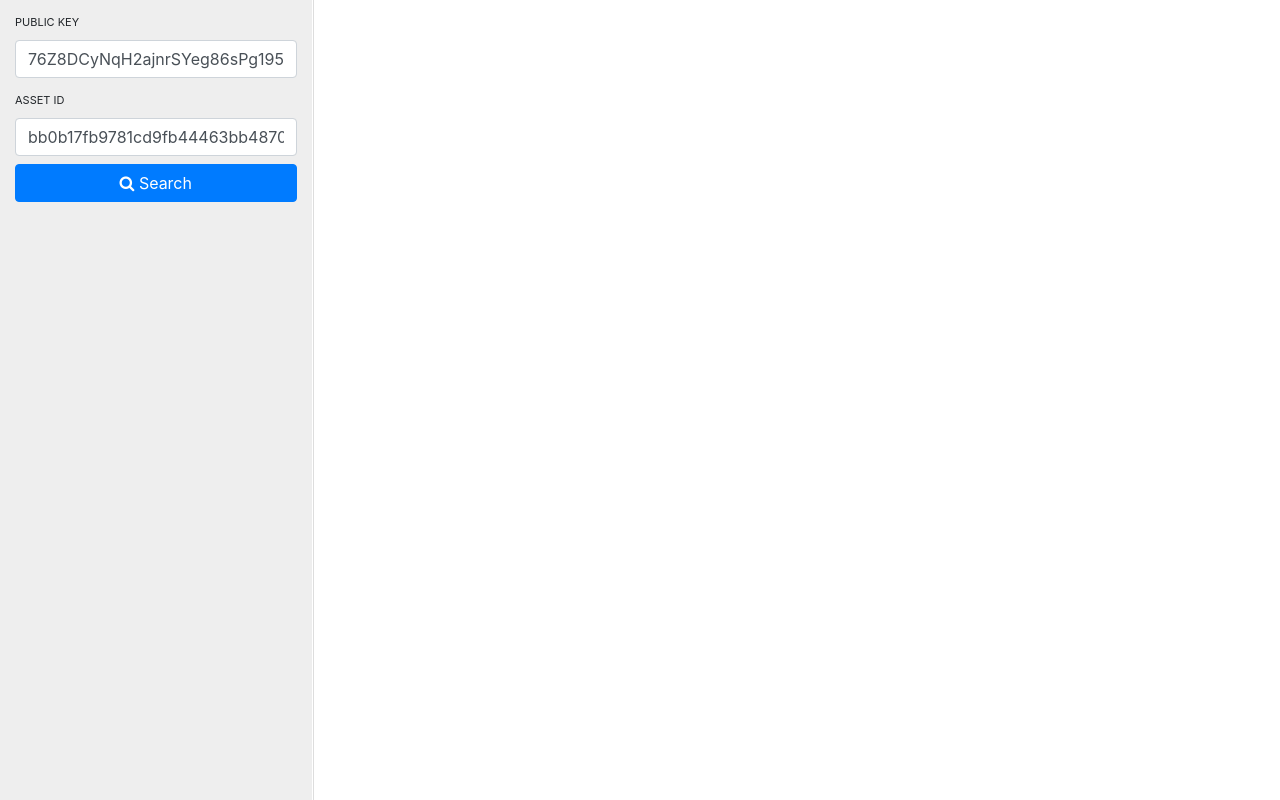
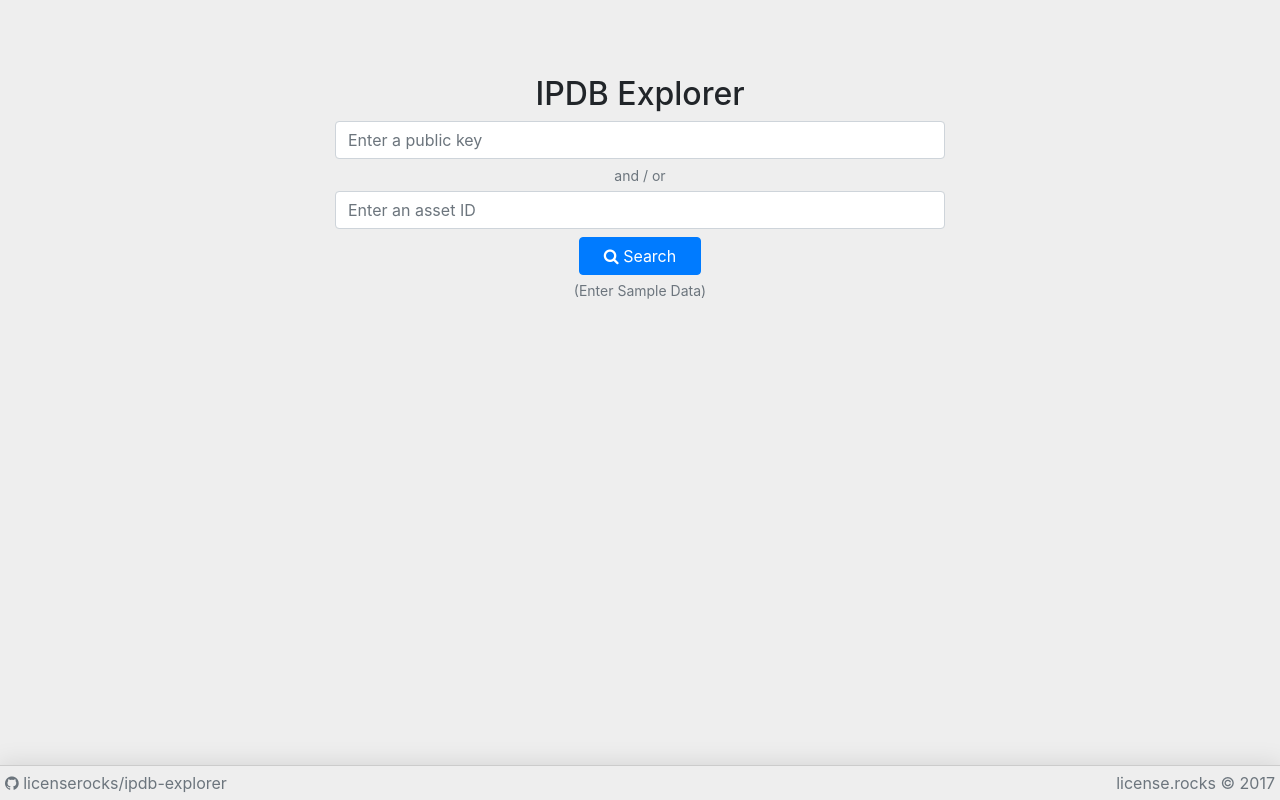
Before and after one commit to LicenseRocks/ipdb-explorer, a React (Create React App) app: page / in a window 1280 px wide. Built offline with nearby package versions, Linux system fonts and the light colour scheme.

Commit message:
Enable the transactions to be reset
Brings the user back to the start page

```diff
--- a/src/App.js
+++ b/src/App.js
@@ -21,9 +21,14 @@ function TransactionEntry ({ label, value, onClick }) {
 
 class TransactionHistory extends Component {
   render () {
-    const { history, historyPointer, selectTxIndex } = this.props
+    const { resetHistory, history, historyPointer, selectTxIndex } = this.props
     return <div>
-      <h5>Transactions</h5>
+      <h5>
+        Transactions
+        <small className='float-right'>
+          <a href='#' onClick={resetHistory}>Reset</a>
+        </small>
+      </h5>
       <div className='list-group'>
         {history.map((tx, key) => {
           let className = 'list-group-item list-group-item-action truncate'
@@ -42,18 +47,11 @@ class TransactionHistory extends Component {
 }
 
 class Search extends Component {
-  defaultState () {
-    return {
-      publicKey: '',
-      assetId: ''
-    }
-  }
-
   constructor (props) {
     super(props)
     this.state = {
-      publicKey: '76Z8DCyNqH2ajnrSYeg86sPg195bsmujJb5VtxNiwGRW',
-      assetId: 'bb0b17fb9781cd9fb44463bb487067a845b333b5e31de79210786f8e8a3e16d4'
+      publicKey: '',
+      assetId: ''
     }
   }
 
@@ -72,19 +70,29 @@ class Search extends Component {
     search(this.state)
   }
 
+  prefill () {
+    this.setState({
+      publicKey: '76Z8DCyNqH2ajnrSYeg86sPg195bsmujJb5VtxNiwGRW',
+      assetId: 'bb0b17fb9781cd9fb44463bb487067a845b333b5e31de79210786f8e8a3e16d4'
+    })
+  }
+
   render () {
     const { publicKey, assetId } = this.state
     const { isSearching } = this.props
     return <div>
-      <div className='form-group my-2'>
-        <label>Public Key</label>
-        <input type='text' className='form-control' placeholder='Enter a public key' value={publicKey} onChange={this.changePublicKey.bind(this)} />
+      <div className='form-group my-1'>
+        <input type='text' name='publicKey'className='form-control' placeholder='Enter a public key' value={publicKey} onChange={this.changePublicKey.bind(this)} />
       </div>
-      <div className='form-group my-2'>
-        <label>Asset Id</label>
-        <input type='text' className='form-control' placeholder='Enter an asset ID' value={assetId} onChange={this.changeAssetId.bind(this)} />
+      <p className='text-center text-secondary my-0'>
+        <small>
+          and / or
+        </small>
+      </p>
+      <div className='form-group my-1'>
+        <input type='text' name='assetId' className='form-control' placeholder='Enter an asset ID' value={assetId} onChange={this.changeAssetId.bind(this)} />
       </div>
-      <div className='form-group my-2'>
+      <div className='form-group my-1'>
         {
           isSearching &&
             <button className='btn btn-primary btn-block' disabled type='button'>
@@ -93,9 +101,13 @@ class Search extends Component {
         }
         {
           !isSearching &&
-            <button className='btn btn-primary btn-block' type='button' onClick={this.search.bind(this)}>
+            <p className='text-center mt-2'>
+              <button className='btn btn-primary px-4' type='button' onClick={this.search.bind(this)}>
                 <span className='fa fa-search' /> Search
               </button>
+              <br />
+              <button className='btn btn-link btn-sm text-secondary' onClick={this.prefill.bind(this)}>(Enter Sample Data)</button>
+            </p>
         }
       </div>
     </div>
@@ -207,7 +219,11 @@ class Tx extends Component {
 class App extends Component {
   constructor (props) {
     super(props)
-    this.state = {
+    this.state = this.defaultState()
+  }
+
+  defaultState () {
+    return {
       tx: null,
       isSearching: false,
       errors: {},
@@ -351,6 +367,10 @@ class App extends Component {
       })
   }
 
+  resetHistory () {
+    this.setState(this.defaultState())
+  }
+
   links () {
     const { history } = this.state
     const nodeIds = history.map(node => node.id)
@@ -386,7 +406,10 @@ class App extends Component {
       return <ForceGraphNode fill={fill} key={key} node={node} />
     })
     return (
-      <div id="app">
+      <div id='app'>
+        {
+          result &&
+            <div className='with-results'>
               <div className='row'>
                 <div className='col-sm-3 sidebar'>
                   <div className='mt-2'>
@@ -397,14 +420,12 @@ class App extends Component {
                         </div>
                     }
                     <Search isSearching={isSearching} search={this.search.bind(this)} />
-              {
-                history.length > 0 &&
-                  <TransactionHistory history={history} historyPointer={historyPointer} selectTxIndex={this.selectTxIndex.bind(this)} />
-              }
+                    <TransactionHistory resetHistory={this.resetHistory.bind(this)} history={history} historyPointer={historyPointer} selectTxIndex={this.selectTxIndex.bind(this)} />
                   </div>
                 </div>
                 <div className='transaction-panel col-sm-9 pt-2'>
-            {history.length > 100 &&
+                  {
+                    history.length > 100 &&
                       <InteractiveForceGraph zoom={true} simulationOptions={{ height: 800, width: 800, alpha: 3 }}>
                         {graphNodes}
                         {graphLinks}
@@ -414,6 +435,31 @@ class App extends Component {
                 </div>
               </div>
             </div>
+        }
+        {
+          !result &&
+            <div className='row justify-content-md-center'>
+              <div className='col-sm-6'>
+                <div className='search'>
+                  <h2 className='text-center'>IPDB Explorer</h2>
+                  <div className='mt-2'>
+                    <Search isSearching={isSearching} search={this.search.bind(this)} />
+                  </div>
+                </div>
+              </div>
+              <footer>
+                <span className='float-left'>
+                  <a href='https://github.com/licenserocks/ipdb-explorer' className='text-secondary'>
+                    <span className='fa fa-github' /> licenserocks/ipdb-explorer
+                  </a>
+                </span>
+                <span className='float-right'>
+                  <a href='http://www.license.rocks' className='text-secondary'>license.rocks © 2017</a>
+                </span>
+              </footer>
+            </div>
+        }
+      </div>
     )
   }
 }
--- a/src/index.css
+++ b/src/index.css
@@ -9,15 +9,13 @@
   font-variant: all-petite-caps;
 }
 
-@media (min-width: 576px) {
-  .sidebar {
-    background: #eee;
-    border-right: 1px solid #fff;
-  }
+.sidebar {
+  border-right: 1px solid #fff;
+}
 
-  .transaction-panel {
-    border-left: 1px solid #ddd;
-  }
+.transaction-panel {
+  background: #fff;
+  border-left: 1px solid #ddd;
 }
 
 .update {
@@ -46,15 +44,34 @@ html, body {
   height: 100%;
 }
 
+.container-fluid {
+  background: #eee;
+}
+
 #app {
   height: 100vh;
-  display: flex;
 }
 
-#app > .row {
-  width: 100%;
+.with-results {
+  display: flex;
+  height: 100vh;
 }
 
 .sidebar, .transaction-panel {
   overflow-y: scroll;
 }
+
+.search {
+  margin-top: 75px;
+}
+
+footer {
+  position: absolute;
+  bottom: 0;
+  left: 0;
+  width: 100%;
+  padding: 5px;
+  background: #eee;
+  box-shadow: 0px 0px 25px 2px rgba(0, 0, 0, 0.1);
+  border-top: 1px solid #ccc;
+}
```
Lines whose indentation alone changed are shown as unchanged.
